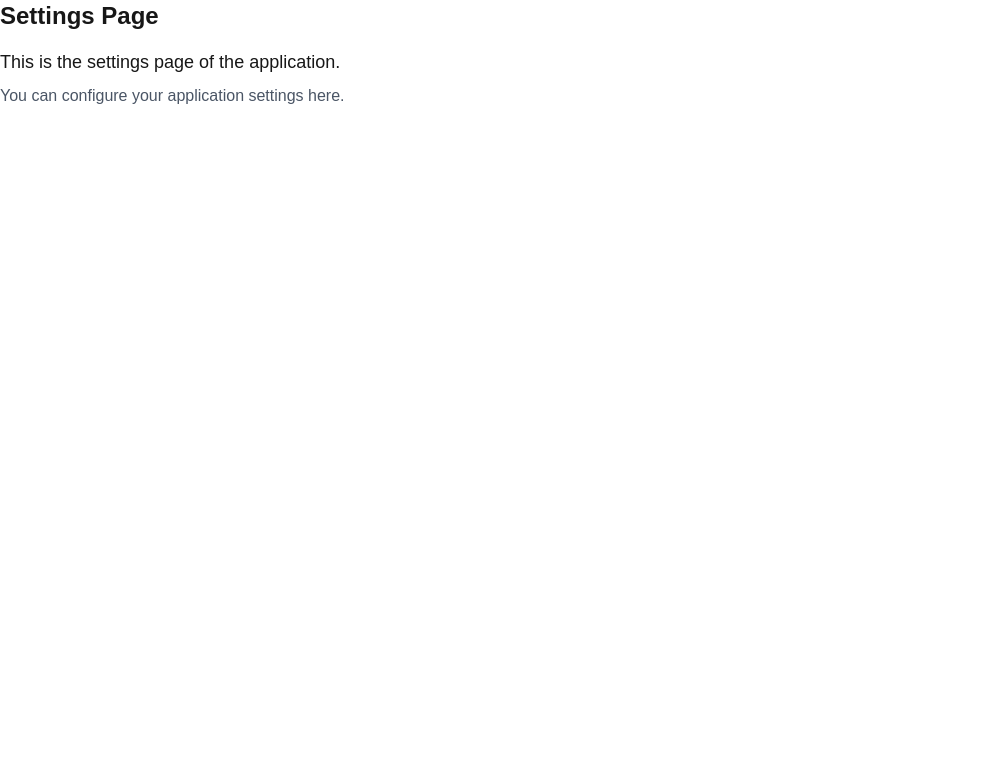
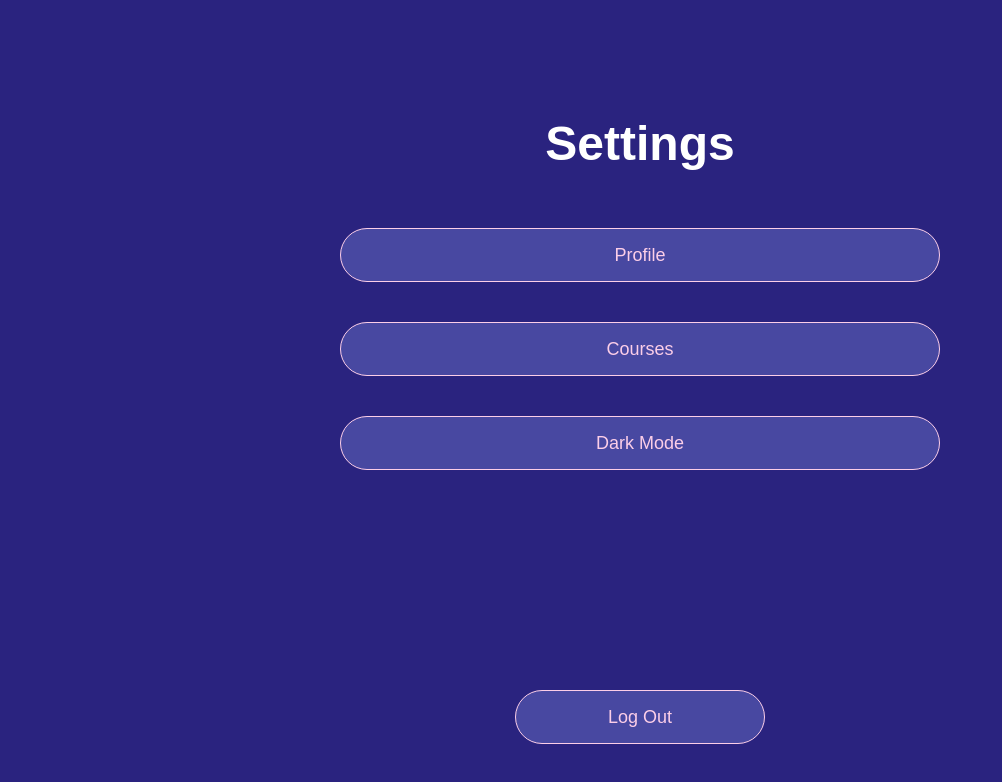
Before and after one commit to BPChance/Auricle-Capstone, a Next.js app in the folder my-app/: page /settings in a window 1280 px wide. Shown: the top 782 px of the page, without its empty margins (0-1002 px from the left). Built offline with nearby package versions, Linux system fonts and the light colour scheme.

Commit message:
Finally got setting page styled correctly

```diff
--- a/my-app/src/app/settings/page.tsx
+++ b/my-app/src/app/settings/page.tsx
@@ -1,14 +1,33 @@
-export default function Settings() {
+export default function SettingsPage() {
     return (
-        <div>
-            <h1 className="text-2xl font-bold mb-4">Settings Page</h1>
-            <p className="text-lg">This is the settings page of the application.</p>
-            <p className="mt-2 text-gray-600">
-                You can configure your application settings here.
-            </p>
-            <div className="mt-6">
-                {/* Additional content or components can be added here */}
+    <div className="flex min-h-screen bg-[#2a237f] text-white transition-colors duration-300">
+      <main className="flex flex-col justify-between flex-1 px-8 py-10">
+        {/* Centered Title + Buttons */}
+        <div className="flex-1 flex flex-col justify-start space-y-15 mt-20">
+          <h1 className="text-5xl font-bold text-center">Settings</h1>
+
+          <div className="w-full">
+            <div className="grid gap-10 w-full max-w-[600px] mx-auto">
+              <button className="w-full border bg-[#4848A1] border-pink-200 text-pink-200 py-3 rounded-full text-lg hover:bg-pink-200 hover:text-[#2a237f] transition">
+                Profile
+              </button>
+              <button className="w-full border bg-[#4848A1] border-pink-200 text-pink-200 py-3 rounded-full text-lg hover:bg-pink-200 hover:text-[#2a237f] transition">
+                Courses
+              </button>
+              <button className="w-full border bg-[#4848A1] border-pink-200 text-pink-200 py-3 rounded-full text-lg hover:bg-pink-200 hover:text-[#2a237f] transition">
+                Dark Mode
+              </button>
             </div>
+          </div>
         </div>
-    )
+
+        {/* Log Out Button */}
+        <div className="w-full max-w-[250px] mx-auto">
+          <button className="w-full mb-4 border bg-[#4848A1] border-pink-200 text-pink-200 py-3 px-6 rounded-full text-lg hover:bg-pink-200 hover:text-[#2a237f] transition">
+            Log Out
+          </button>
+        </div>
+      </main>
+    </div>
+  );
 }
```
